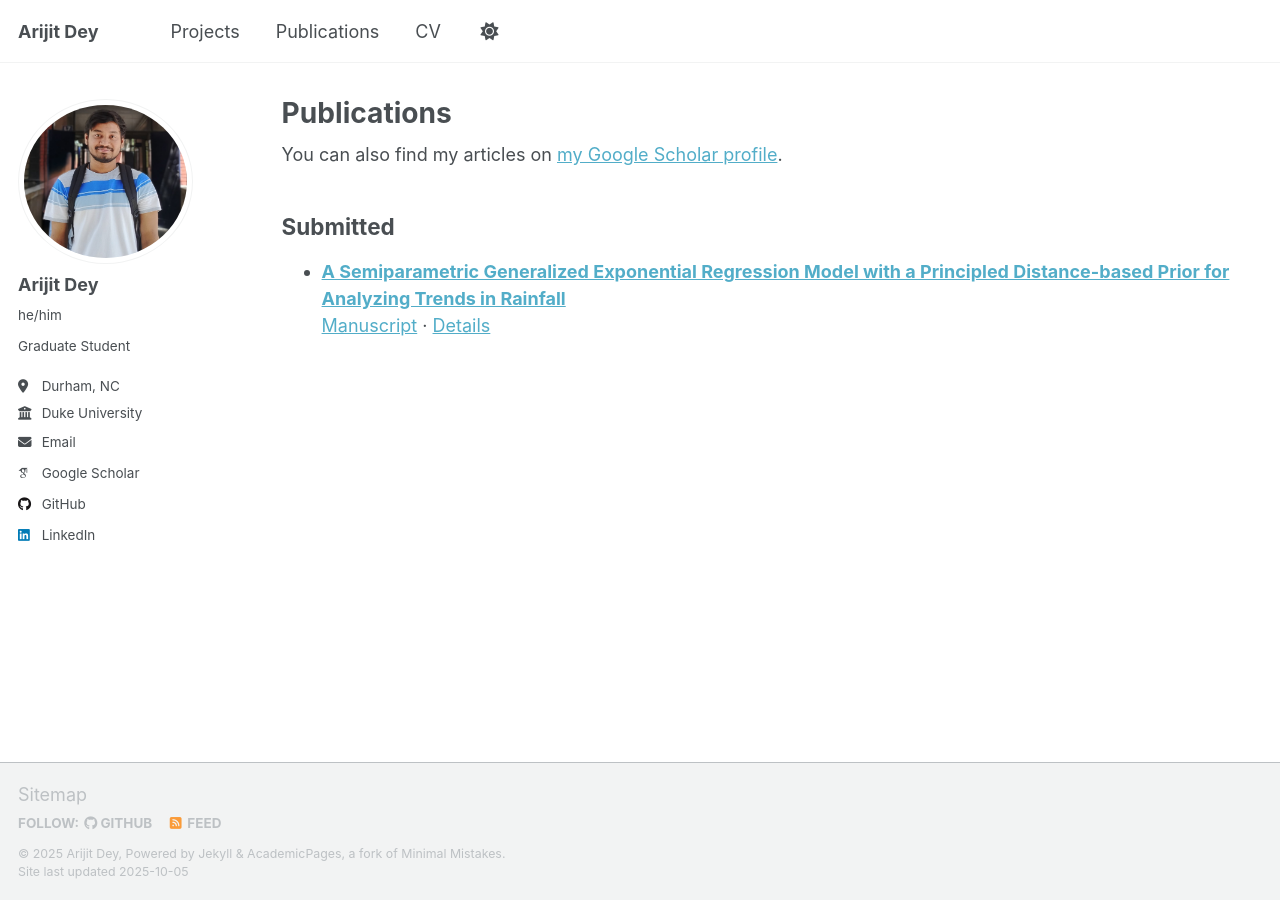
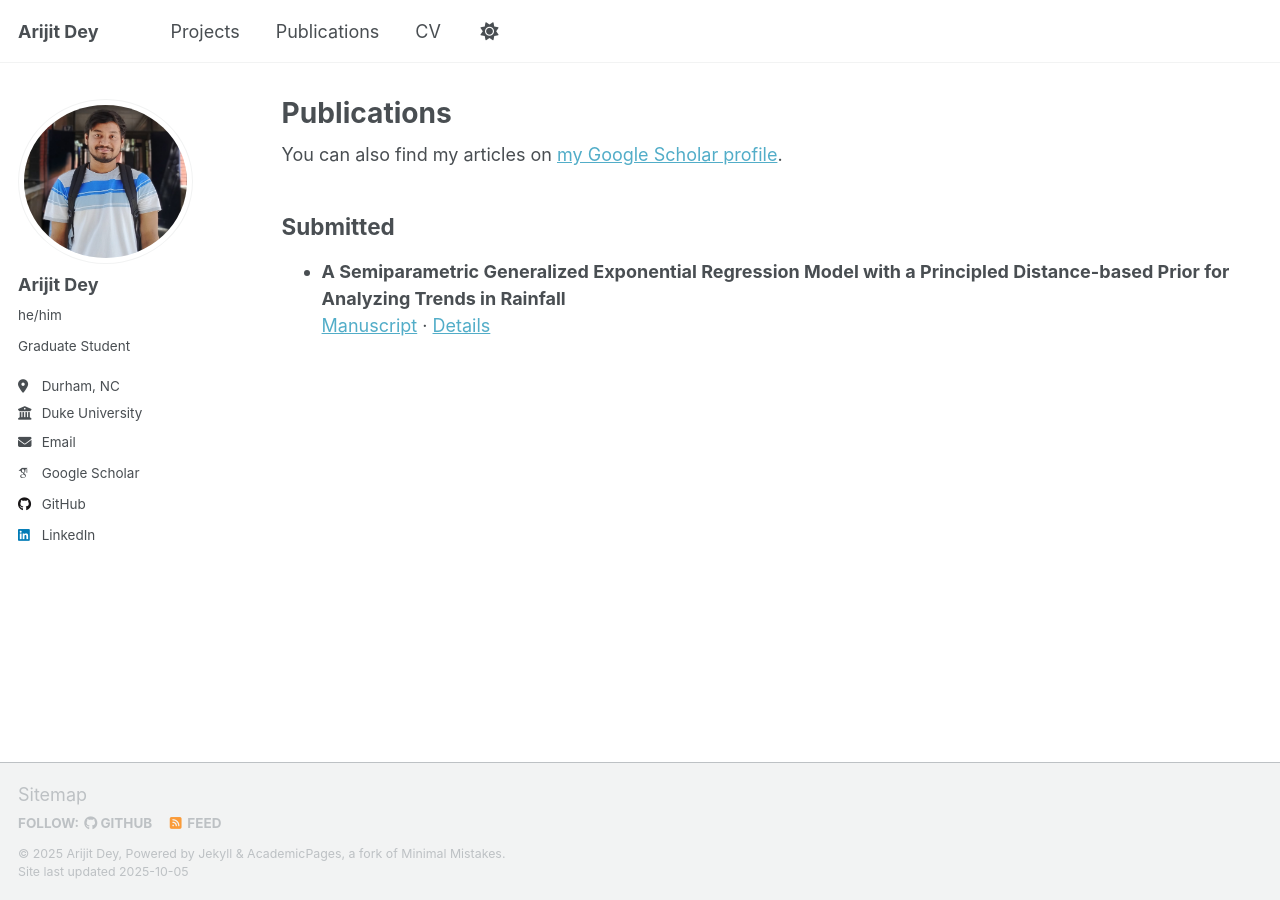
Before and after one commit to arijitdey22/arijitdey22.github.io, a Jekyll site: the page built from _pages/publications.html, in a window 1280 px wide. Built offline with Jekyll 4.4.1, drawn with Linux system fonts in a browser that asks for light colours; some web fonts are replaced; a script that is not in the unit is left out.

Commit message:
Update publications.html

```diff
--- a/_pages/publications.html
+++ b/_pages/publications.html
@@ -23,7 +23,7 @@ author_profile: true
       <ul class="pub-list">
         {% for post in subset %}
           <li>
-            <a href="{{ post.url | relative_url }}"><strong>{{ post.title }}</strong></a><br/>
+            <strong>{{ post.title }}</strong><br/>
             {% if post.paperurl %}<a href="{{ post.paperurl }}">Manuscript</a>{% endif %}
             {% if post.paperurl and post.codeurl %} · {% endif %}
             {% if post.codeurl %}<a href="{{ post.codeurl }}">Code</a>{% endif %}
@@ -39,7 +39,7 @@ author_profile: true
     {% assign pubs = site.publications | sort: "date" | reverse %}
     {% for post in pubs %}
       <li>
-        <a href="{{ post.url | relative_url }}"><strong>{{ post.title }}</strong></a><br/>
+        <strong>{{ post.title }}</strong><br/>
         {% if post.paperurl %}<a href="{{ post.paperurl }}">Manuscript</a>{% endif %}
         {% if post.paperurl and post.codeurl %} · {% endif %}
         {% if post.codeurl %}<a href="{{ post.codeurl }}">Code</a>{% endif %}
```
